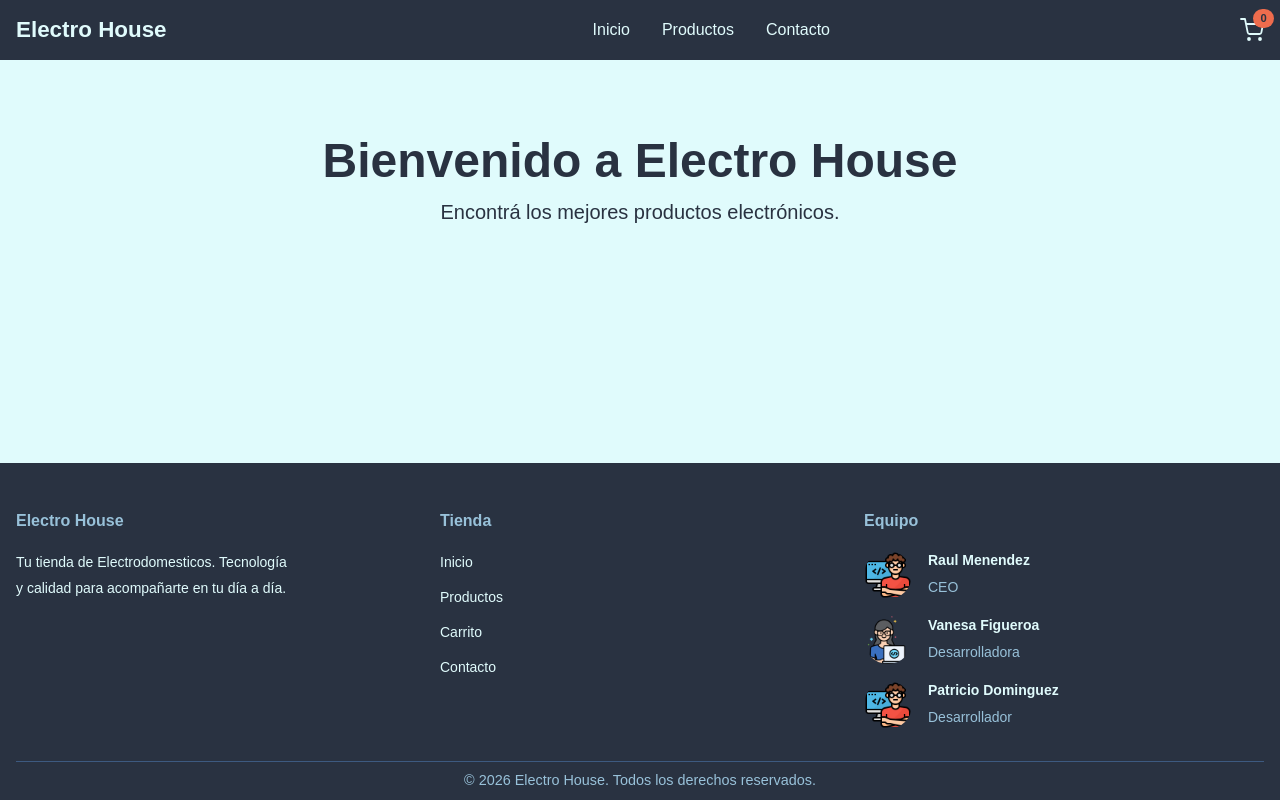
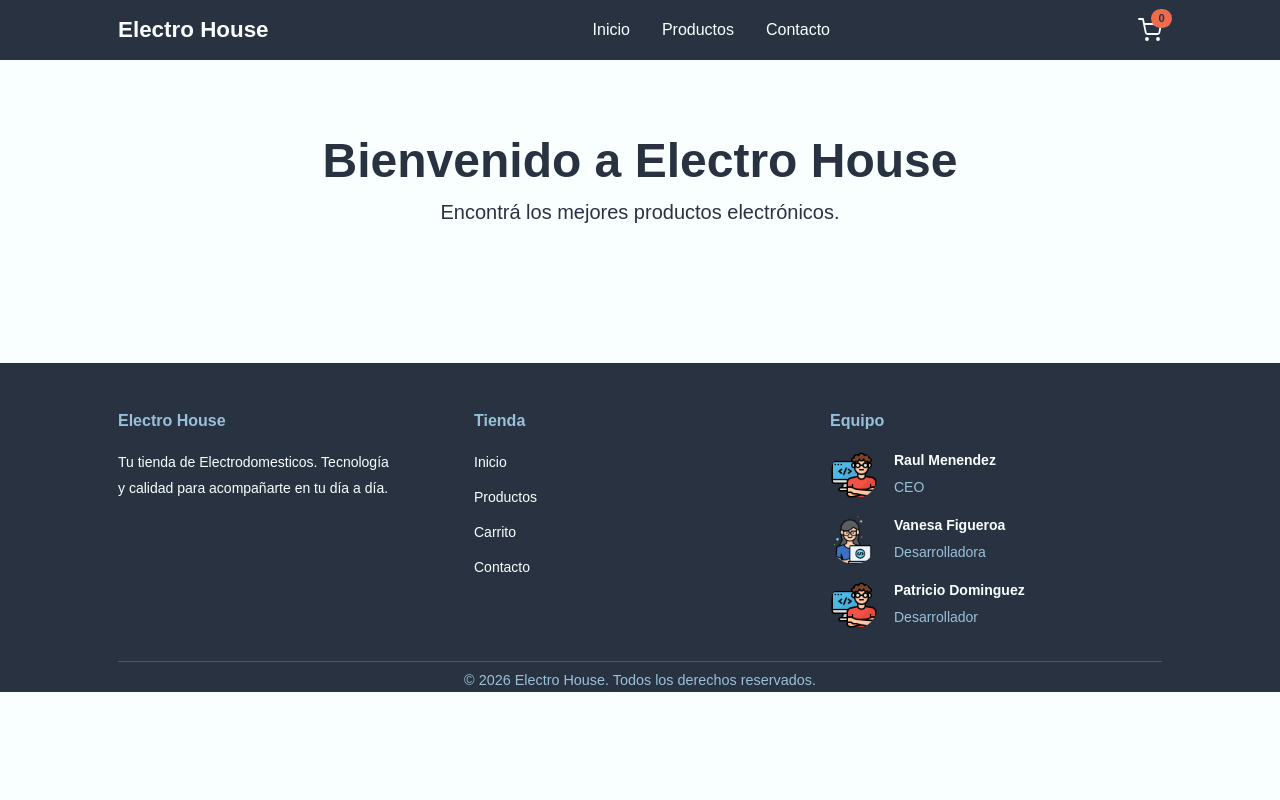
Before and after one commit to fendvp/electro-house, a React (Vite) app: page / in a window 1280 px wide. Built offline with nearby package versions, Linux system fonts and the light colour scheme.

Commit message:
style: reajustar estilos en general

```diff
--- a/src/components/Footer/Footer.jsx
+++ b/src/components/Footer/Footer.jsx
@@ -21,10 +21,9 @@ function Footer() {
 
   return (
     <footer className="footer mt-5">
-      <div className="container-fluid px-2 px-md-3 py-5 pb-2">
+      <div className="container px-2 px-md-3 px-lg-5 pt-5">
         <div className="row g-4">
 
-          {/* Información de la tienda */}
           <div className="col-12 col-md-4 footer-seccion">
             <h5 className="footer-titulo">Electro House</h5>
 
@@ -35,7 +34,6 @@ function Footer() {
             </p>
           </div>
 
-          {/* Navegación */}
           <div className="col-12 col-md-4 footer-seccion">
             <h5 className="footer-titulo">Tienda</h5>
 
@@ -47,7 +45,6 @@ function Footer() {
             </ul>
           </div>
 
-          {/* Equipo */}
           <div className="col-12 col-md-4 footer-seccion">
             <h5 className="footer-titulo">Equipo</h5>
 
@@ -79,7 +76,6 @@ function Footer() {
           </div>
         </div>
 
-        {/* Copyright */}
         <div className="footer-copyright text-center mt-3 pt-2">
           <p className="mb-0">
             © {new Date().getFullYear()} Electro House.
--- a/src/components/Header/Header.jsx
+++ b/src/components/Header/Header.jsx
@@ -13,7 +13,7 @@ function Header() {
   return (
     <header className="header">
       <nav className="navbar navbar-expand-lg">
-        <div className="container-fluid px-2 px-md-3">          <Link
+        <div className="container px-2 px-md-3 px-lg-5"><Link
             to="/"
             className="navbar-brand header-logo fw-bold"
             onClick={cerrarMenu}
--- a/src/components/Layout/Layout.jsx
+++ b/src/components/Layout/Layout.jsx
@@ -7,7 +7,7 @@ function Layout() {
     <div className="d-flex flex-column min-vh-100">
       <Header />
 
-      <main className="container flex-grow-1 py-4">
+      <main className="container  py-4">
         <Outlet />
       </main>
 
--- a/src/styles/global.css
+++ b/src/styles/global.css
@@ -2,7 +2,7 @@
 :root {
   --color-primary: #3d5a80;
   --color-secondary: #98c1d9;
-  --color-background: #e0fbfc;
+  --color-background: #f9ffff;
   --color-accent: #ee6c4d;
   --color-dark: #293241;
 }
```
